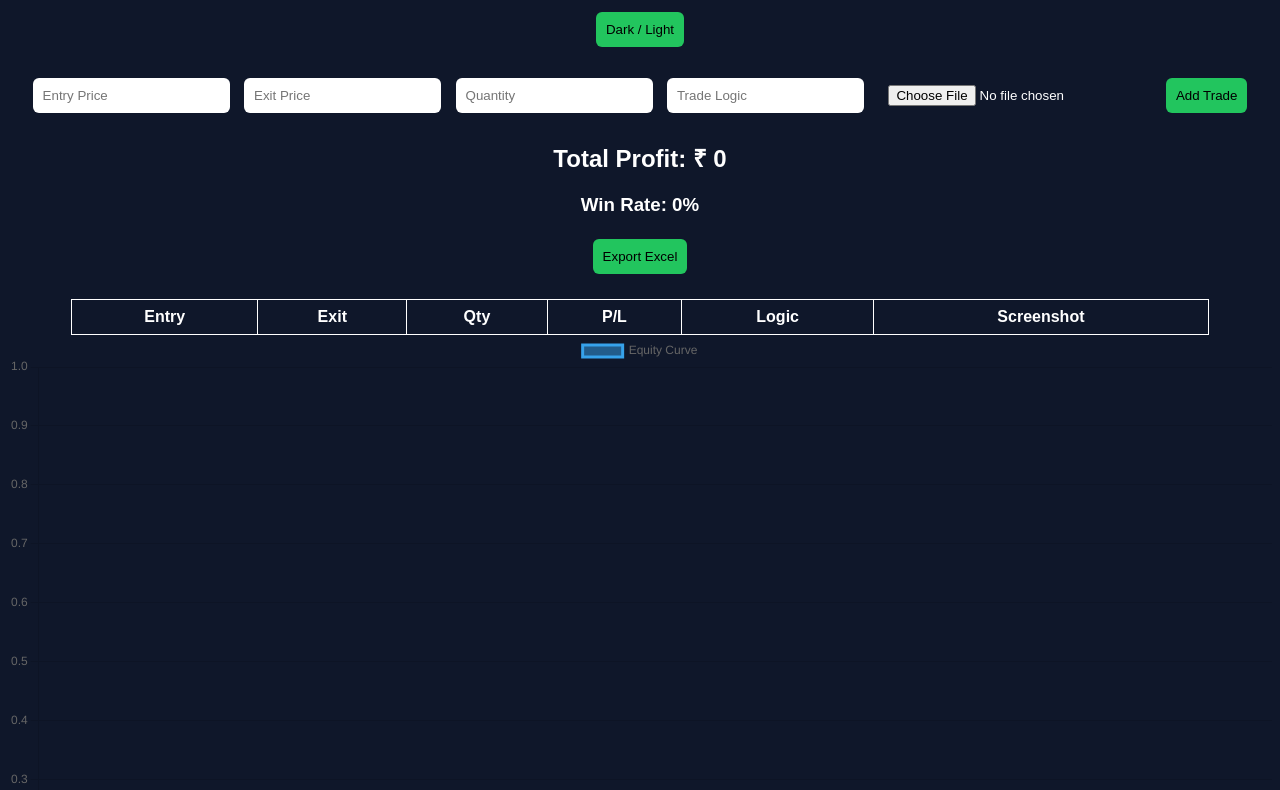
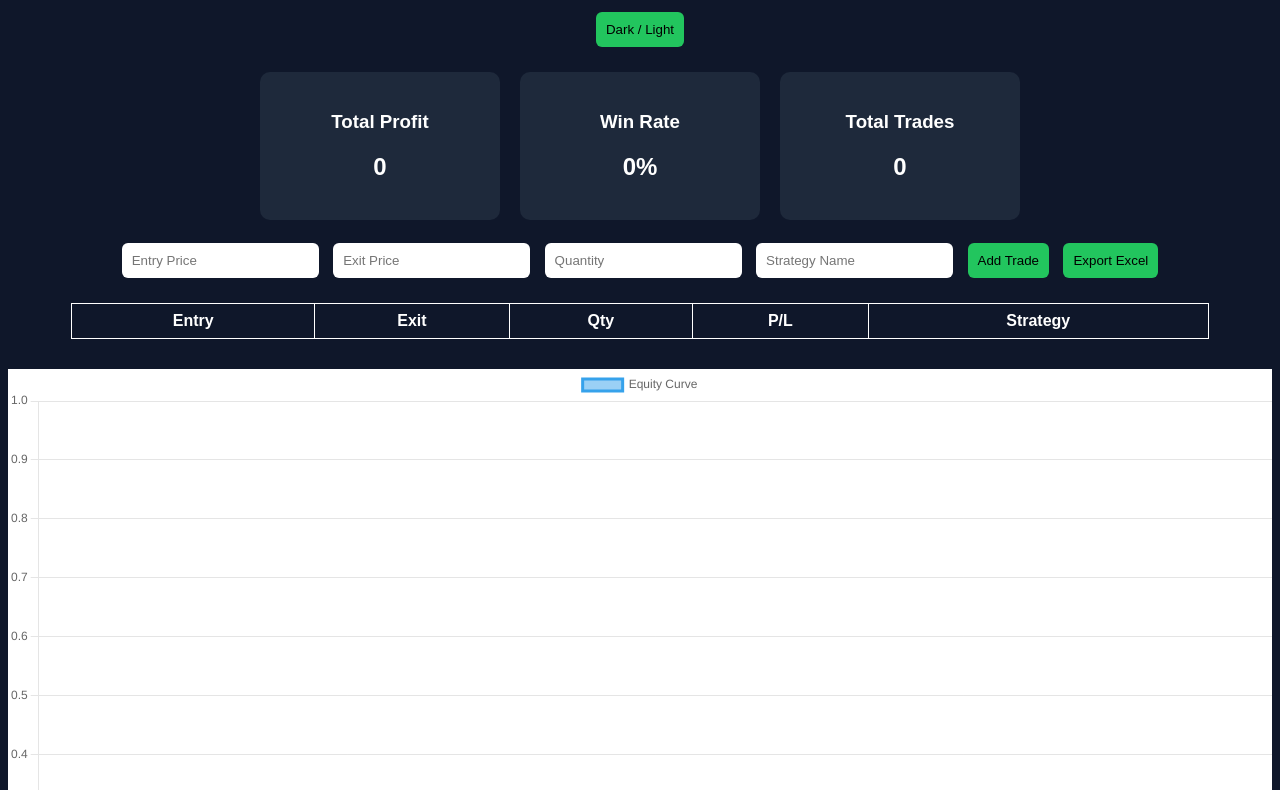
Before and after one commit to pratikmaity017-hash/Trading-Journal-strong-, a plain HTML site: page index.html in a window 1280 px wide. Shown: the part 74-864 px from the top of the page. Drawn offline with nearby package versions, Linux system fonts and the light colour scheme.

Commit message:
Update index.html

```diff
--- a/index.html
+++ b/index.html
@@ -2,7 +2,7 @@
 <html>
 <head>
 
-<title>Ultimate Trading Journal</title>
+<title>Pro Trading Journal</title>
 
 <script src="https://cdn.jsdelivr.net/npm/chart.js"></script>
 
@@ -15,9 +15,19 @@ color:white;
 text-align:center;
 }
 
-.light{
-background:white;
-color:black;
+.dashboard{
+display:flex;
+justify-content:center;
+gap:20px;
+flex-wrap:wrap;
+margin-top:20px;
+}
+
+.card{
+background:#1e293b;
+padding:20px;
+border-radius:10px;
+width:200px;
 }
 
 input{
@@ -29,10 +39,10 @@ border:none;
 
 button{
 padding:10px;
-margin:5px;
 background:#22c55e;
 border:none;
 border-radius:6px;
+margin:5px;
 }
 
 table{
@@ -47,8 +57,14 @@ border:1px solid white;
 padding:8px;
 }
 
-img{
-width:80px;
+canvas{
+background:white;
+margin-top:30px;
+}
+
+.light{
+background:white;
+color:black;
 }
 
 </style>
@@ -57,43 +73,62 @@ width:80px;
 
 <body>
 
-<h1>📈 Ultimate Trading Journal</h1>
+<h1>📊 Pro Trading Journal Dashboard</h1>
 
 <button onclick="toggleTheme()">Dark / Light</button>
 
-<br><br>
+<div class="dashboard">
+
+<div class="card">
+<h3>Total Profit</h3>
+<h2 id="profit">0</h2>
+</div>
+
+<div class="card">
+<h3>Win Rate</h3>
+<h2 id="winrate">0%</h2>
+</div>
+
+<div class="card">
+<h3>Total Trades</h3>
+<h2 id="trades">0</h2>
+</div>
+
+</div>
+
+<br>
 
 <input id="entry" placeholder="Entry Price">
 <input id="exit" placeholder="Exit Price">
 <input id="qty" placeholder="Quantity">
-<input id="logic" placeholder="Trade Logic">
-<input type="file" id="img">
+<input id="strategy" placeholder="Strategy Name">
 
 <button onclick="addTrade()">Add Trade</button>
-
-<h2>Total Profit: ₹ <span id="profit">0</span></h2>
-<h3>Win Rate: <span id="winrate">0</span>%</h3>
 
 <button onclick="exportCSV()">Export Excel</button>
 
 <table>
 
 <thead>
+
 <tr>
 <th>Entry</th>
 <th>Exit</th>
 <th>Qty</th>
 <th>P/L</th>
-<th>Logic</th>
-<th>Screenshot</th>
+<th>Strategy</th>
+
 </tr>
+
 </thead>
 
 <tbody id="table"></tbody>
 
 </table>
 
-<canvas id="chart"></canvas>
+<canvas id="equityChart"></canvas>
+
+<canvas id="pieChart"></canvas>
 
 <script>
 
@@ -110,23 +145,16 @@ document.body.classList.toggle("light")
 function addTrade(){
 
 let entry=parseFloat(document.getElementById("entry").value)
+
 let exit=parseFloat(document.getElementById("exit").value)
+
 let qty=parseFloat(document.getElementById("qty").value)
-let logic=document.getElementById("logic").value
 
-let file=document.getElementById("img").files[0]
-
-let imgURL=""
-
-if(file){
-imgURL=URL.createObjectURL(file)
-}
+let strategy=document.getElementById("strategy").value
 
 let pl=(exit-entry)*qty
 
-let trade={entry,exit,qty,pl,logic,imgURL}
-
-trades.push(trade)
+trades.push({entry,exit,qty,pl,strategy})
 
 saveTrades()
 
@@ -159,8 +187,7 @@ let row=`
 <td>${t.exit}</td>
 <td>${t.qty}</td>
 <td>${t.pl}</td>
-<td>${t.logic}</td>
-<td><img src="${t.imgURL}"></td>
+<td>${t.strategy}</td>
 </tr>
 `
 
@@ -170,25 +197,40 @@ table.innerHTML+=row
 
 document.getElementById("profit").innerText=total
 
+document.getElementById("trades").innerText=trades.length
+
 let winrate=trades.length?(win/trades.length*100).toFixed(1):0
 
-document.getElementById("winrate").innerText=winrate
+document.getElementById("winrate").innerText=winrate+"%"
 
-drawChart(equity)
+drawCharts(equity,win,trades.length-win)
 
 }
 
-function drawChart(data){
+function drawCharts(equity,win,loss){
 
-new Chart(document.getElementById("chart"),{
+new Chart(document.getElementById("equityChart"),{
 
 type:"line",
 
 data:{
-labels:data.map((_,i)=>i+1),
+labels:equity.map((_,i)=>i+1),
 datasets:[{
 label:"Equity Curve",
-data:data
+data:equity
+}]
+}
+
+})
+
+new Chart(document.getElementById("pieChart"),{
+
+type:"pie",
+
+data:{
+labels:["Win","Loss"],
+datasets:[{
+data:[win,loss]
 }]
 }
 
@@ -198,10 +240,10 @@ data:data
 
 function exportCSV(){
 
-let csv="Entry,Exit,Qty,PL,Logic\n"
+let csv="Entry,Exit,Qty,PL,Strategy\n"
 
 trades.forEach(t=>{
-csv+=`${t.entry},${t.exit},${t.qty},${t.pl},${t.logic}\n`
+csv+=`${t.entry},${t.exit},${t.qty},${t.pl},${t.strategy}\n`
 })
 
 let blob=new Blob([csv])
```
